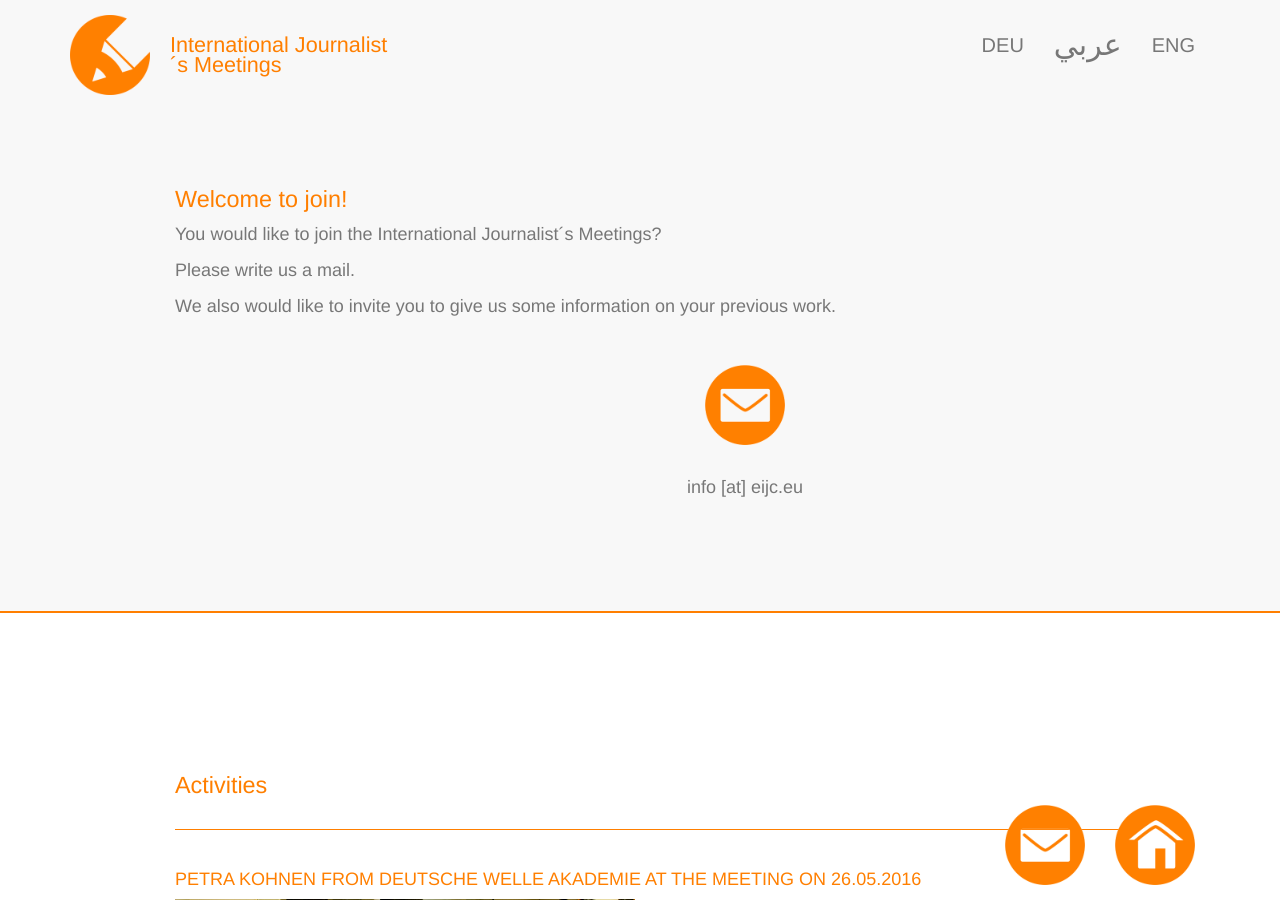
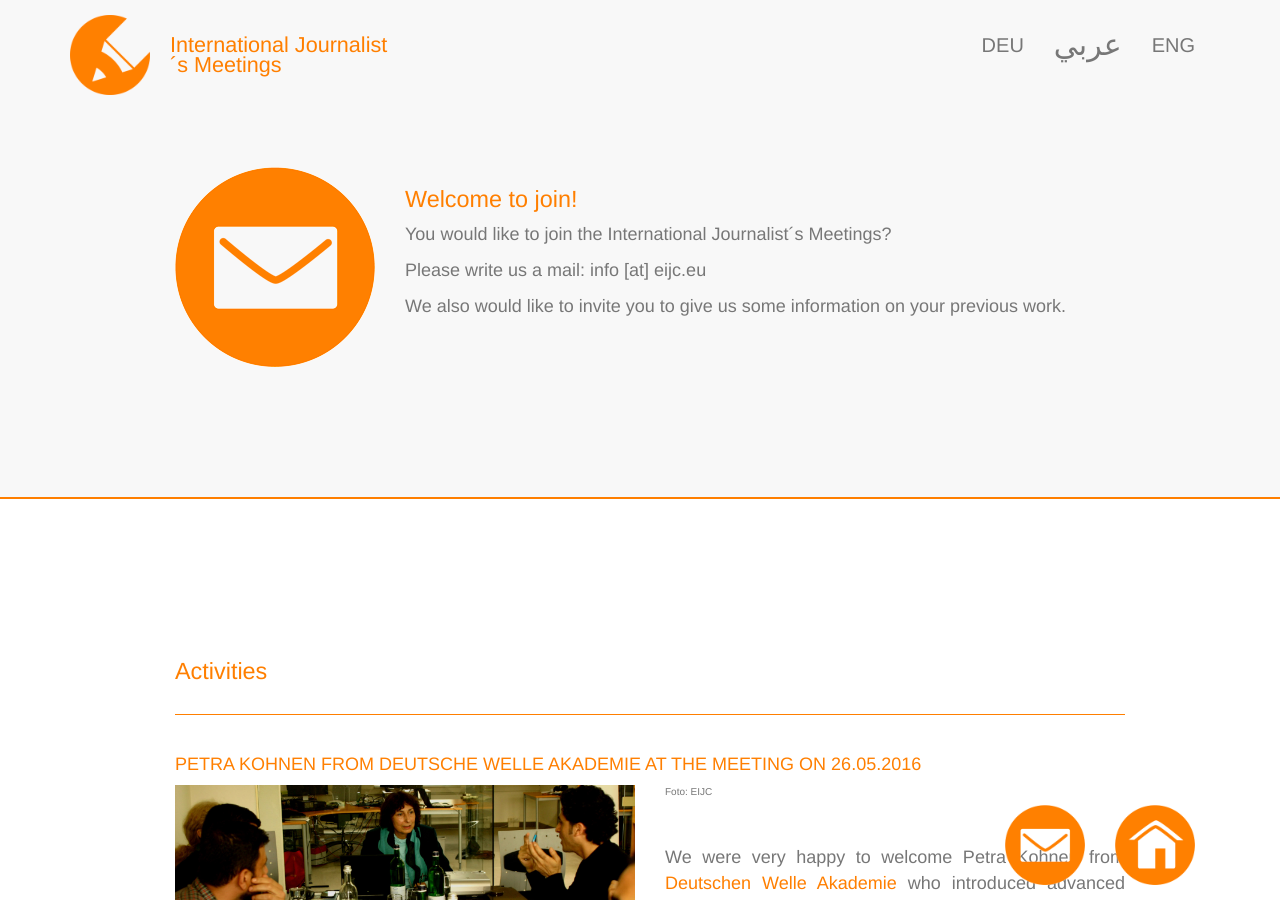
Before and after one commit to EIJC/TIJ, a Jekyll site: the page built from en.html, in a window 1280 px wide and 900 px high, scrolled down 1093 px. Built offline with Jekyll 4.4.1, drawn with Linux system fonts in a browser that asks for light colours; nearby versions of some CDN libraries.

Commit message:
Update en.html

```diff
--- a/en.html
+++ b/en.html
@@ -88,16 +88,16 @@ language: en
 
 <div class="section-grey">
  <div class="container">
+ 	<a href="mailto:info@eijc.eu?subject=Treffen%20Internationaler%20Journalisten">
+                    	<img class="img-responsive" alt="Mail" src="{{ site.base_url }}/images/mail-transparent.png" title="Mail" style="max-width: auto; max-height: 200px;" />
+                </a>
        	<h1>Welcome to join!</h1>
        	<p class="text-justify">You would like to join the International Journalist´s Meetings?</p>
-       	<p class="text-justify">Please write us a mail. </p>
+       	<p class="text-justify">Please write us a mail: info [at] eijc.eu </p>
        	<p class="text-justify">We also would like to invite you to give us some information on your previous work.</p>
        	<p>&nbsp;</p>
 
-    		<a href="mailto:info@eijc.eu?subject=International%20Journalists%20Meetings">
-                    	<img class="center-block" alt="Mail" src="{{ site.base_url }}/images/mail-transparent.png" title="Mail" style="max-width: 80px; max-height: 80px; margin-bottom:30px;" />
-                </a>
-                	<p class="text-center">info [at] eijc.eu</p>
+
  </div>
 </div>
 
```
